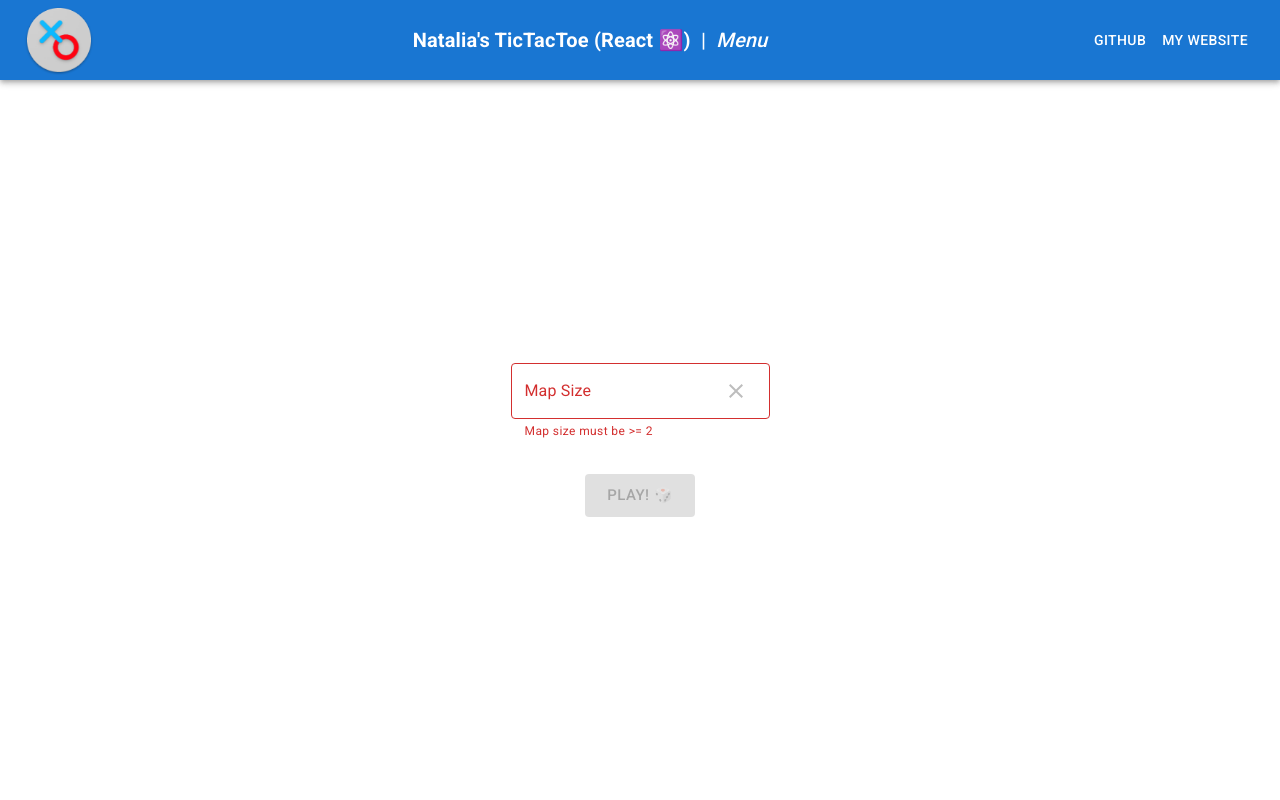
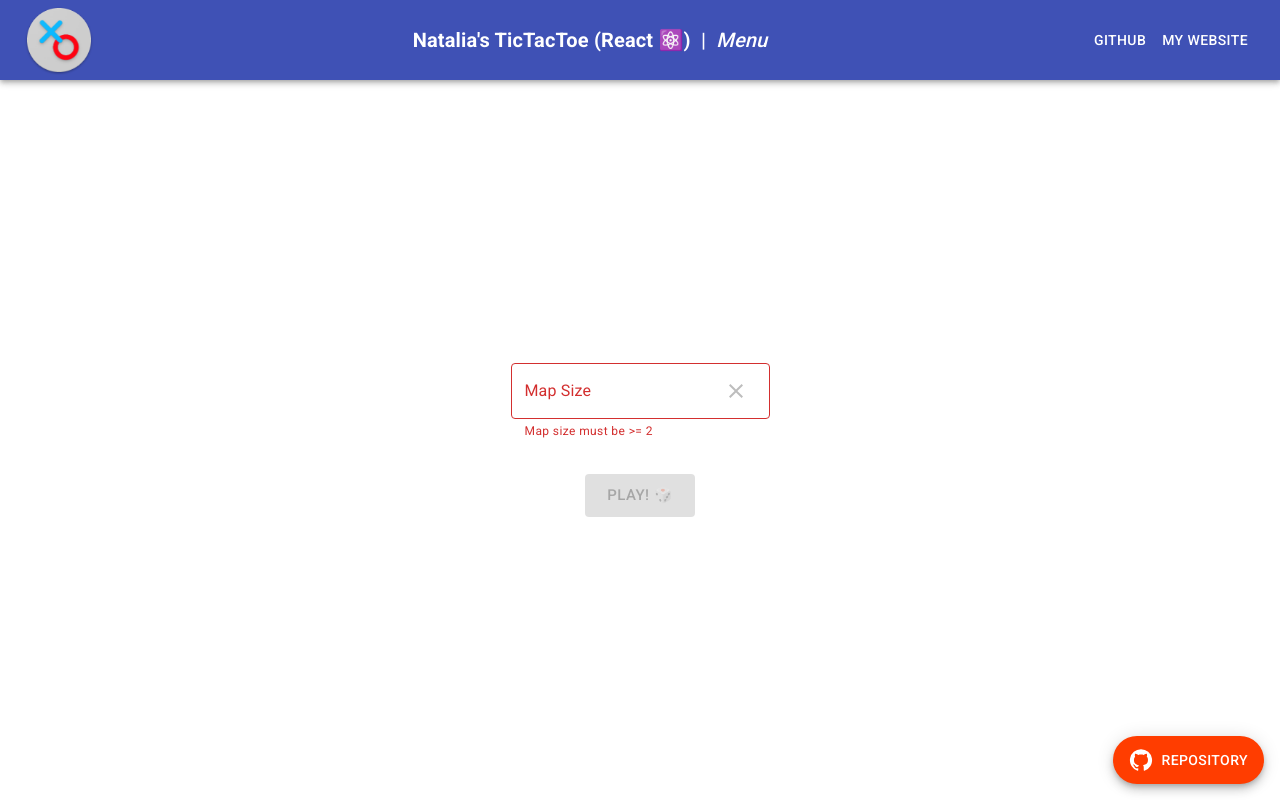
Before and after one commit to Xintre/TicTacToe-web-react, a React (Create React App) app: page / in a window 1280 px wide. Built offline with nearby package versions, Linux system fonts and the light colour scheme.

Commit message:
feat: added theme and fab to github repository

```diff
--- a/src/App.tsx
+++ b/src/App.tsx
@@ -1,5 +1,7 @@
 import React, { useState } from "react";
-import { Stack } from "@mui/material";
+import { Fab, Stack, ThemeProvider, createTheme } from "@mui/material";
+import { GitHub } from "@mui/icons-material";
+import { deepOrange, indigo } from "@mui/material/colors";
 
 import GameScreen from "./GameScreen";
 import Header from "./Header";
@@ -18,7 +20,15 @@ function App() {
 
   const onRestart = () => {};
 
+  const theme = createTheme({
+    palette: {
+      primary: indigo,
+      secondary: deepOrange,
+    },
+  });
+
   return (
+    <ThemeProvider theme={theme}>
       <AppContext.Provider
         value={{
           ...appContextValue,
@@ -48,8 +58,25 @@ function App() {
           ) : (
             <GameScreen />
           )}
+
+          <Fab
+            variant="extended"
+            style={{
+              position: "absolute",
+              right: "1rem",
+              bottom: "1rem",
+            }}
+            color="secondary"
+            href="https://github.com/Xintre/tictactoe-web-react"
+            target="_blank"
+            rel="noopener"
+          >
+            <GitHub style={{ marginRight: "0.5rem" }} />
+            Repository
+          </Fab>
         </Stack>
       </AppContext.Provider>
+    </ThemeProvider>
   );
 }
 
--- a/src/MenuScreen.tsx
+++ b/src/MenuScreen.tsx
@@ -99,6 +99,7 @@ export default function MenuScreen({}: MenuScreenProps) {
       <Button
         size="large"
         variant="contained"
+        color="primary"
         disabled={isMapSizeInvalid}
         onClick={() => {
           setScreen(AppScreen.game);
```
Lines whose indentation alone changed are shown as unchanged.
